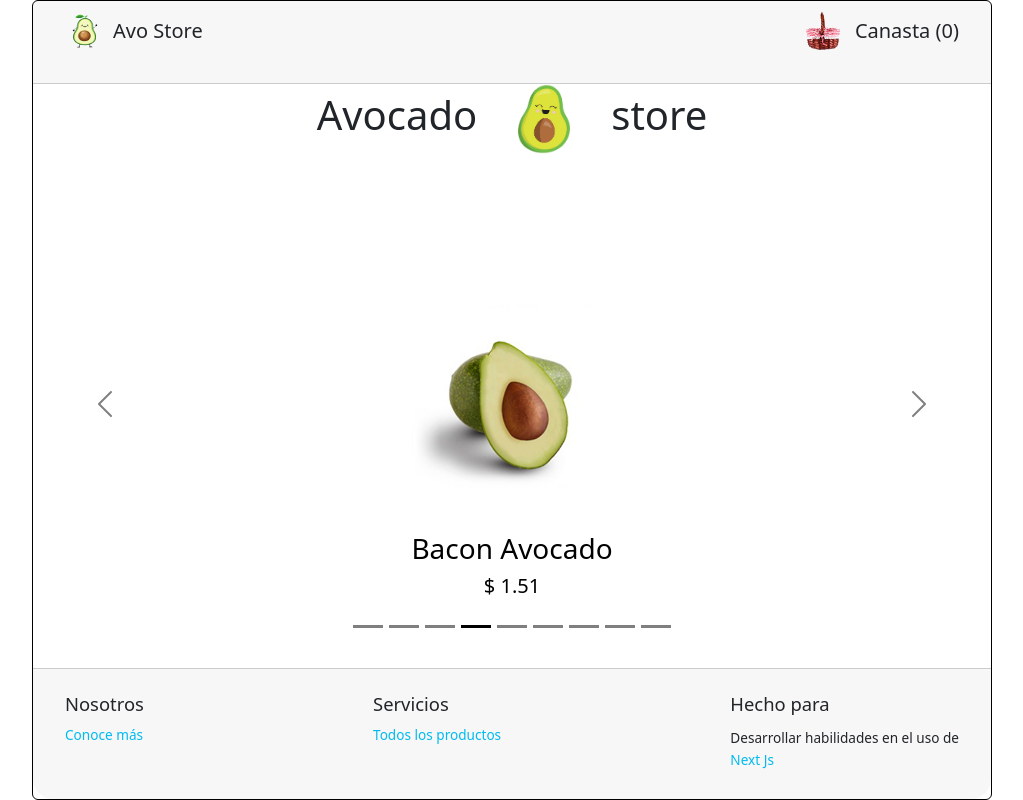
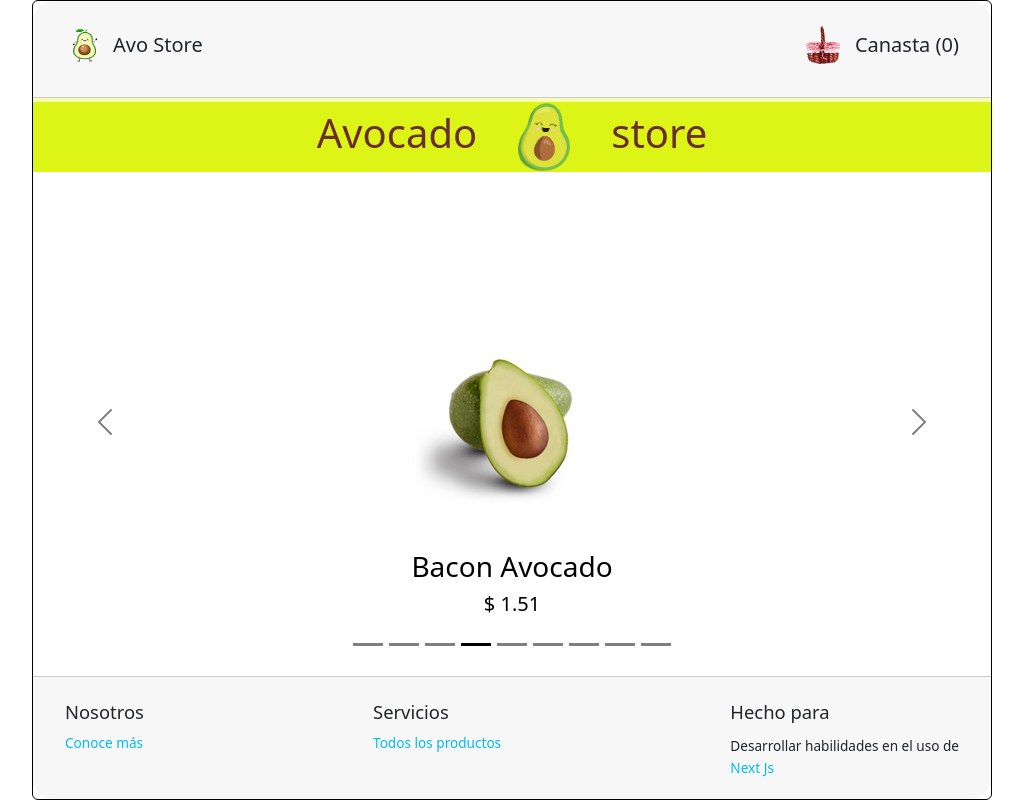
Before and after one commit to LNMIG/store-nextjs-js, a Next.js app: page / in a window 1280 px wide. Shown: the whole page, without its empty margins (128-1151 px from the left). Built offline with nearby package versions, Linux system fonts and the light colour scheme.

Commit message:
DOCS: modified files

```diff
--- a/components/footer/footer.js
+++ b/components/footer/footer.js
@@ -4,13 +4,14 @@ import Nav from 'react-bootstrap/Nav'
 
 export default function Footer () {
   return (
-    <Card.Title
+    <Card.Title class='container-sm'
       style={{
         padding:'1rem 1rem 0rem 1rem',
         display:'flex',
         flexDirection:'row',
         justifyContent:'space-between',
         alignItems:'flex-start',
+        flexWrap:'nowrap',
       }}
     >
       <Card.Text
--- a/components/header/header.js
+++ b/components/header/header.js
@@ -8,17 +8,21 @@ export default function Header () {
 		<Card
       style={{
         height:'8rem',
+        background:'#ddf516',
         border:'none',
+        borderRadius:'0',
+        borderTop: '4px solid #f7fdb1',
         display:'flex',
         flexDirection:'row',
         justifyContent:'center',
         alignItems:'center',
+        flexWrap:'nowrap',
         gap:'2rem'
       }}
     >
-			<h1>Avocado</h1>
+			<h1 style={{ color:"#6a2e2e" }}>Avocado</h1>
       <Image src={avocado} alt="avocado image" width={70} height={70}/>
-      <h1>store</h1>
+      <h1 style={{ color:"#6a2e2e" }}>store</h1>
 		</Card>
 	)
 }
--- a/components/layout/layout.js
+++ b/components/layout/layout.js
@@ -9,7 +9,7 @@ export default function Layout({ children }) {
       style={{
         display: 'flex',
         flexDirection:'column',
-        justifyContent: 'center',
+        justifyContent: 'space-between',
         height: '80%'
       }}
     >
@@ -42,11 +42,7 @@ export default function Layout({ children }) {
         }}
       >
 
-{/*-------------------------------------------*/}
-
         <Footer />
-
-{/*-------------------------------------------*/}
 
       </Card.Footer>
 
--- a/components/navbar/navbar.js
+++ b/components/navbar/navbar.js
@@ -22,6 +22,7 @@ export default function Navbar () {
           flexDirection:'row',
           justifyContent:'space-between',
           alignItems:'center',
+          flexWrap:'nowrap',
           gap:'2rem'
         }}
       >
@@ -32,6 +33,7 @@ export default function Navbar () {
             flexDirection:'row',
             justifyContent:'center',
             alignItems:'center',
+            flexWrap:'nowrap',
             gap:'0.5rem'
           }}
         >
@@ -54,6 +56,7 @@ export default function Navbar () {
             flexDirection:'row',
             justifyContent:'center',
             alignItems:'center',
+            flexWrap:'nowrap',
             gap:'0.75rem'
           }}
         >
```
